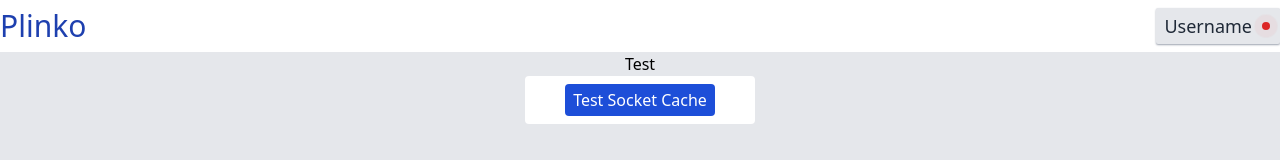
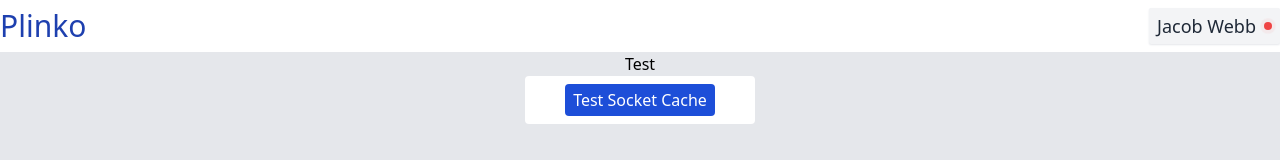
Before and after one commit to JacobRWebb/plinko, a Next.js app: page / in a window 1280 px wide. Shown: the top 160 px of the page. Built offline with nearby package versions, Linux system fonts and the light colour scheme; no server answers.

Commit message:
Socket Status implemented

```diff
--- a/src/components/SocketStatus.tsx
+++ b/src/components/SocketStatus.tsx
@@ -1,10 +1,26 @@
-import { FunctionComponent } from "react";
+import { FunctionComponent, useContext } from "react";
+import { globalContext } from "../globalContext";
+import { clsxm } from "../util/helpers";
 
 const SocketStatus: FunctionComponent = () => {
+  const context = useContext(globalContext);
+
   return (
     <span className="relative flex h-2 w-2 items-center justify-center">
-      <span className="absolute inline-flex h-full w-full animate-ping rounded-full bg-red-500 opacity-75"></span>
-      <span className="relative inline-flex h-2 w-2 rounded-full bg-red-600"></span>
+      <span
+        className={clsxm(
+          "absolute inline-flex h-full w-full animate-ping rounded-full opacity-75",
+          context.socketConnected ? "bg-green-500" : "bg-red-500"
+        )}
+      ></span>
+      <span
+        className={clsxm(
+          "relative inline-flex h-2 w-2 rounded-full",
+          context.socketConnected ? "bg-green-500" : "bg-red-500"
+        )}
+      ></span>
     </span>
   );
 };
+
+export default SocketStatus;
--- a/src/components/navbar/UserNavSection.tsx
+++ b/src/components/navbar/UserNavSection.tsx
@@ -1,23 +1,14 @@
 import { FunctionComponent, useContext } from "react";
 import { globalContext } from "../../globalContext";
+import SocketStatus from "../SocketStatus";
 
 const UserNavSection: FunctionComponent = () => {
   const context = useContext(globalContext);
 
   return (
-    <div className="flex cursor-pointer select-none flex-row items-center justify-between space-x-2 rounded-sm bg-gray-200 px-2 py-1 shadow-sm shadow-gray-400 hover:shadow-md hover:shadow-gray-400">
-      <h1 className="text-lg font-medium text-gray-800">Username</h1>
-      {context.socketConnected ? (
-        <span className="relative flex h-2 w-2 items-center justify-center">
-          <span className="absolute inline-flex h-full w-full animate-ping rounded-full bg-green-500 opacity-75"></span>
-          <span className="relative inline-flex h-2 w-2 rounded-full bg-green-600"></span>
-        </span>
-      ) : (
-        <span className="relative flex h-3 w-3 items-center justify-center">
-          <span className="absolute inline-flex h-full w-full animate-ping rounded-full bg-red-500 opacity-75"></span>
-          <span className="relative inline-flex h-2 w-2 rounded-full bg-red-600"></span>
-        </span>
-      )}
+    <div className="flex cursor-pointer select-none flex-row items-center justify-between space-x-2 rounded-sm bg-gray-100 px-2 py-1 shadow-sm shadow-gray-200 hover:shadow-md hover:shadow-gray-300">
+      <h1 className="text-lg font-medium text-gray-800">Jacob Webb</h1>
+      <SocketStatus />
     </div>
   );
 };
```
